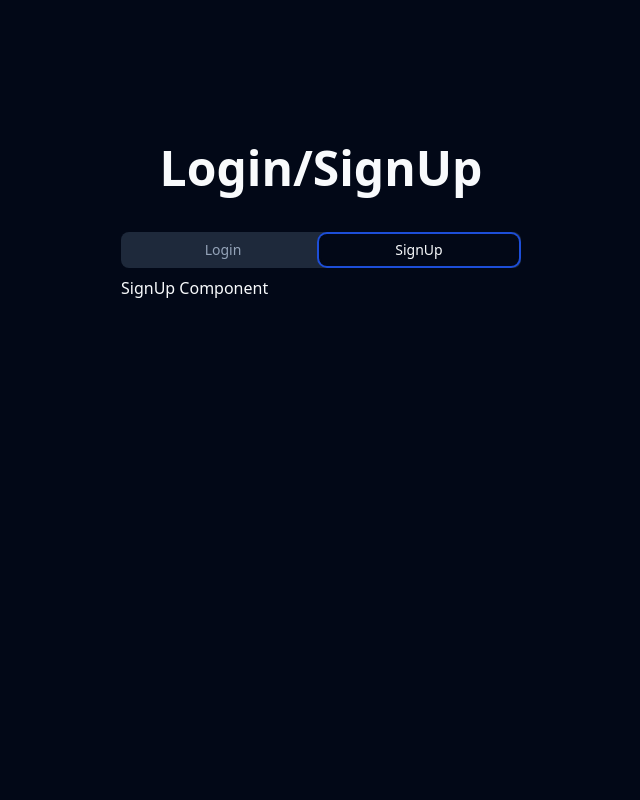
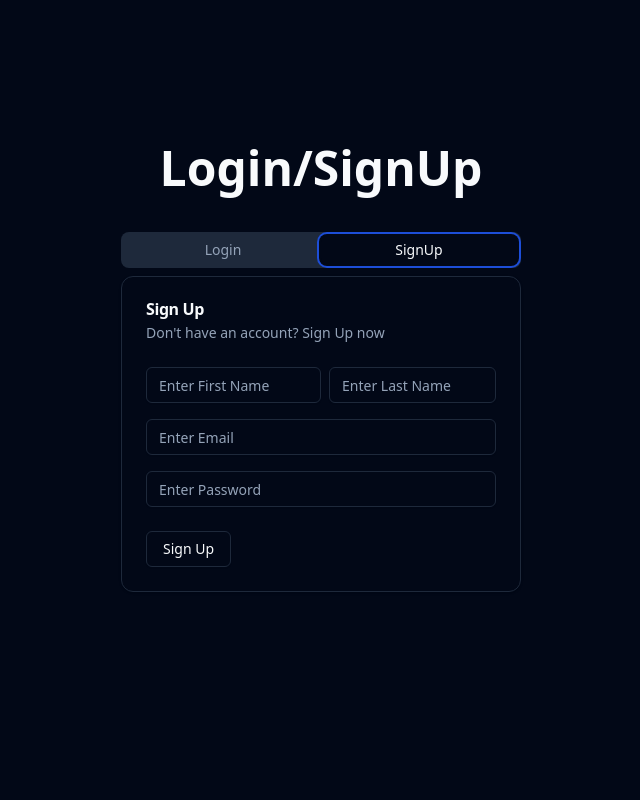
Before and after one commit to keshavpj1711/Xpense, a React (Vite) app: page /auth in a window 1280 px wide. Both pictures are taken after a click on the tab "SignUp". Shown: the top 800 px of the page, without its empty margins (319-959 px from the left). Built offline with nearby package versions, Linux system fonts and the light colour scheme.

Commit message:
Added basic signup page with basic functionality

```diff
--- a/src/components/signup.jsx
+++ b/src/components/signup.jsx
@@ -1,9 +1,117 @@
-import React from "react"
+import React, { useEffect } from "react"
+import {
+  Card,
+  CardContent,
+  CardDescription,
+  CardFooter,
+  CardHeader,
+  CardTitle,
+} from "@/components/ui/card"
+import { Input } from "@/components/ui/input"
+import { BeatLoader } from "react-spinners";
+import { Button } from "@/components/ui/button"
+import { useState } from "react";
+import * as Yup from 'yup'
+import Error from "./error";
+import useFetch from "../hooks/use-fetch";
+import { signup } from "../db/apiAuth";
+import { useNavigate } from "react-router-dom";
+
 
 const SignUp = (props) => {
+  const [errors, setErrors] = useState({})
+
+  const [formData, setFormData] = useState({
+    first_name: "",
+    last_name: "",
+    email: "",
+    password: "",
+  });
+
+  const navigate = useNavigate()
+
+  const handleInputChange = (e) => {
+    const { name, value } = e.target;
+    setFormData((prevState) => ({
+      ...prevState,
+      [name]: value,
+    }));
+  };
+
+  const { data, error, loading, fn: fnSignUp } = useFetch(signup, formData);
+
+  useEffect(() => {
+    console.log(data);
+    if (error === null && data) {
+      navigate('/dashboard');
+    }
+  }, [data, error])
+
+  // The function which handles the login logic
+  const handleSignUp = async () => {
+    setErrors([]);
+    try {
+      const schema = Yup.object().shape({
+        first_name: Yup.string()
+          .required("First Name is Required"),
+        last_name: Yup.string()
+          .required("Last Name is Required"),
+        email: Yup.string()
+          .email("Invalid email")
+          .required("Email is required"),
+        password: Yup.string()
+          .min(6, "Password must be at least 6 characters")
+          .required("Password is required"),
+      });
+
+      await schema.validate(formData, { abortEarly: false });
+      await fnSignUp();
+    } catch (e) {
+      const newErrors = {};
+
+      e?.inner?.forEach((err) => {
+        newErrors[err.path] = err.message;
+      });
+
+      setErrors(newErrors);
+    }
+  };
   return (
     <div>
-      SignUp Component
+      <Card>
+        <CardHeader>
+          <CardTitle>Sign Up</CardTitle>
+          <CardDescription>Don't have an account? Sign Up now</CardDescription>
+          {error && <Error message={error.message} />}
+        </CardHeader>
+        <CardContent className="space-y-4">
+          <div className="grid md:grid-cols-2">
+            <div className="block">
+              <Input name="first_name" type="text" placeholder="Enter First Name" onChange={handleInputChange} />
+              {errors.first_name && <Error message={errors.first_name} />}
+            </div>
+            <div className="block ml-2">
+              <Input name="last_name" type="text" placeholder="Enter Last Name" onChange={handleInputChange} />
+              {errors.last_name && <Error message={errors.last_name} />}
+            </div>
+          </div>
+          <div className="space-y-1">
+            <Input name="email" type="email" placeholder="Enter Email" onChange={handleInputChange} />
+            {errors.email && <Error message={errors.email} />}
+          </div>
+          <div className="space-y-1">
+            <Input name="password" type="password" placeholder="Enter Password" onChange={handleInputChange} />
+            {errors.password && <Error message={errors.password} />}
+          </div>
+        </CardContent>
+        <CardFooter>
+          <Button variant="outline" onClick={handleSignUp}>
+            {loading ? <BeatLoader size={10} color="blue" /> : "Sign Up"}
+          </Button>
+
+        </CardFooter>
+      </Card>
+
     </div>
   )
 };
--- a/src/db/apiAuth.js
+++ b/src/db/apiAuth.js
@@ -10,3 +10,16 @@ export async function login({email, password}) {
 
   return data;
 }
+
+export async function signup({first_name, last_name, email, password}){
+  const { data, error } = await supabase.auth.signUp({
+    first_name,
+    last_name,
+    email,
+    password,
+  });
+
+  if(error) throw new Error(error.message);
+
+  return data;
+}
```
Also changed, not shown: src/App.jsx (line endings or trailing spaces).
